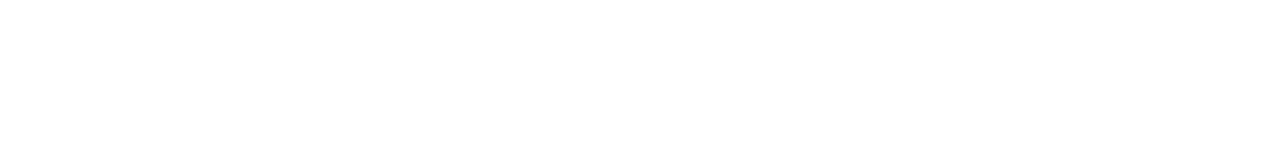
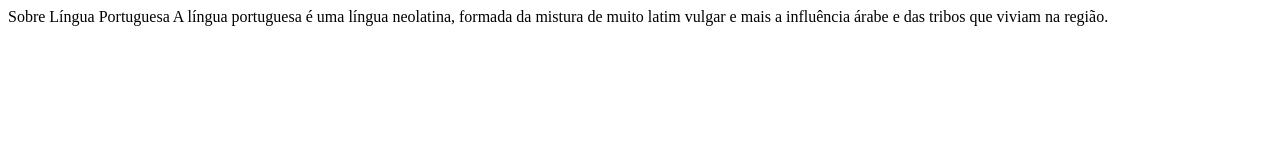
Before and after one commit to GabrielaSouzaRocha08/gabi-html, a plain HTML site: page index.html in a window 1280 px wide. Drawn offline with Linux system fonts and the light colour scheme.

Commit message:
index.html

```diff
--- a/index.html
+++ b/index.html
@@ -6,6 +6,10 @@
     <title>Document</title>
 </head>
 <body>
+    Sobre Língua Portuguesa
+
+    A língua portuguesa é uma língua neolatina, formada da mistura de muito latim vulgar e mais a influência árabe e das tribos que viviam na região.
+
 
 </body>
 </html>
```
